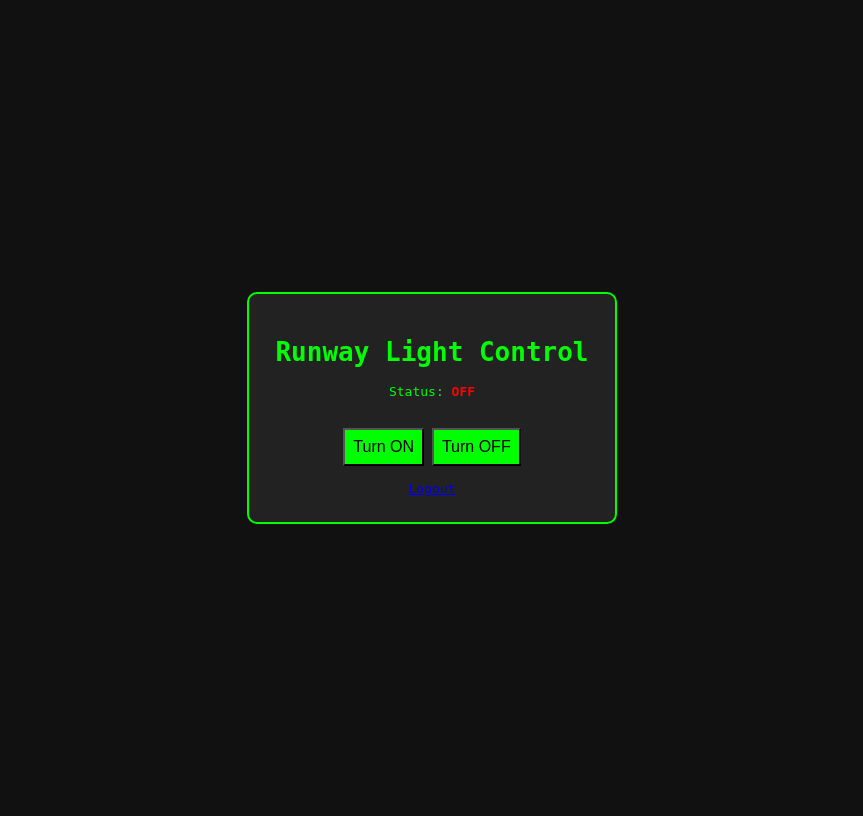
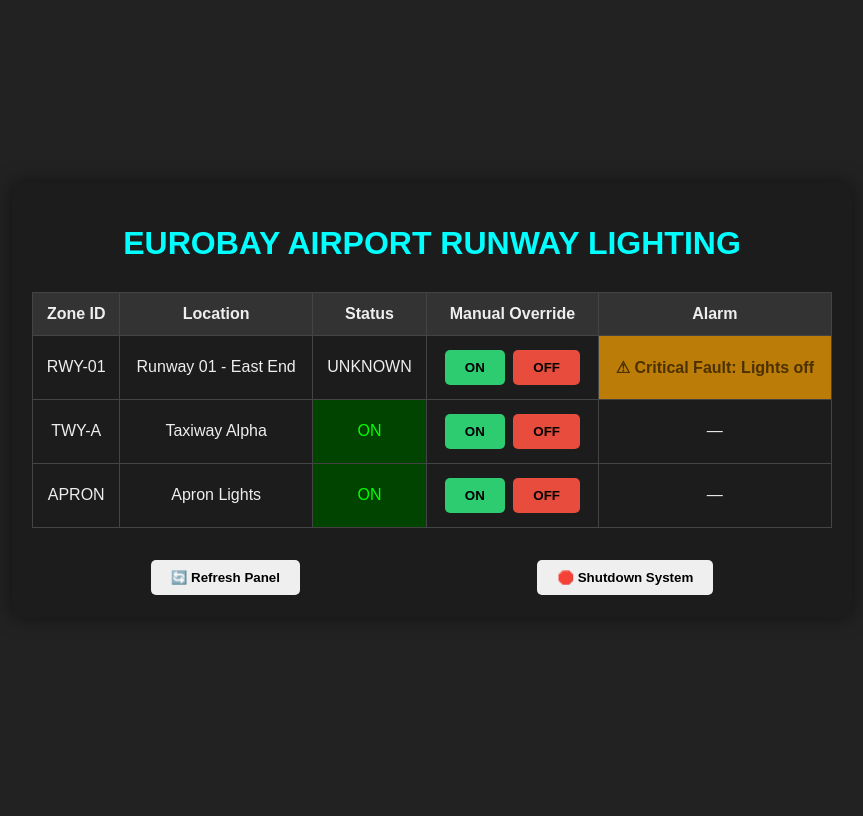
Before and after one commit to DanAun/runway-lights-scada-ctf, a Flask app: template scada/templates/index.html in a window 1280 px wide. Shown: the whole page, without its empty margins (208-1071 px from the left). After the commit the page ends 595 px from the top, so only its background shows below. Run offline with Flask 3, Linux system fonts and the light colour scheme; the template is opened without the code that fills it, so the values that code supplies are empty.

Commit message:
update: scada UI and add return of flag

```diff
--- a/ics/constants.py
+++ b/ics/constants.py
@@ -1,7 +1,13 @@
 # --- Constants ---
 ICS_SERVER_PORT = 5020  # Use 502 in production so wireshark autodetects protocol
 ICS_API_PORT = 54321 # Port on which the authenticator API listens
+ICS_FLAG_PORT = 5432 # Port on which the flag can be read from ics server when challenge solved
 COIL_RUNWAY_LIGHT = 0   # Coil address 0 represents the only runway light
 SOLVE_DELAY = 60 # Number of seconds light needs to be on before considering the challenge solved
 CHECK_INTERVAL = 0.5 # Interval at which it will check that runwaylight is on, both when considering if challenge is solved and in main thred
 MIN_TEASE_TIME = 10 # Minimal time that lights will be on when 'teasing' the players
+
+# --- CTF FLAG values ---
+key_b64 = 'VnNNyqR4vEqw7G91McgRYJW8Jf38ePDE1Nwo4lGFHUk='
+iv_b64 = 'mJ4BecB9MUpnfwBVDfqN0Q=='
+flag_enc_b64 = 'WDQitjWxi2U+MjaB8w8pX3tOCmybMfIEZKLECufpx+c='
--- a/scada/scada.py
+++ b/scada/scada.py
@@ -49,17 +49,27 @@
         client.close()
     return result.bits[0]
 
+def received_flag():
+    """Function that reads flag from ics server when challenge is solved. Returns None if challenge is not solved."""
+    # Send a request to the ICS API for authentication
+    try:
+        response = requests.get(f'http://{ICS_SERVER_IP}:{ICS_API_PORT}/api/flag')
+        if response.status_code == 200:
+            return response.json().get('flag')
+        elif response.status_code == 403:
+            return None
+        else:
+            raise requests.exceptions.RequestException
+    except requests.exceptions.RequestException as err:
+        log.error("Failed to retreive flag from ics server!", err)
+
 @app.route('/')
 def home():
     if not session.get('logged_in'):
         return redirect(url_for('login'))
 
-    result = get_light_status()
-
-    if result is None:
-        status = "Error"
-    else:
-        status = "ON" if result else "OFF"
+    status = get_status()
+    #status = "ECTL{{eifjw0ifjwo0}}"
 
     return render_template('index.html', status=status)
 
@@ -118,6 +128,10 @@
 def get_status():
     if not session.get('logged_in'):
         return jsonify({'status': 'unauthorized'}), 401
+    flag = received_flag()
+    if flag is not None:
+        log.info("Returned flag to the team!")
+        return jsonify({'runway_lights_state': flag})
     result = get_light_status()
     if result is None:
         return jsonify({'error': 'Modbus read failed'}), 500
--- a/scada/static/script.js
+++ b/scada/static/script.js
@@ -16,14 +16,30 @@
     fetch('/status')
     .then(response => response.json())
     .then(data => {
-        const statusElement = document.getElementById('runway_lights_state');
-        if (data.runway_lights_state) {
-        statusElement.textContent = 'ON';
-        statusElement.className = 'status-on';
+        const statusElement = document.getElementById('status-RWY-01');
+        const state = data.runway_lights_state;
+
+        if (typeof state === 'boolean') {
+            if (state) {
+                statusElement.textContent = 'ON';
+                statusElement.className = 'status-on';
+            } else {
+                statusElement.textContent = 'OFF';
+                statusElement.className = 'status-off';
+            }
+        } else if (typeof state === 'string') {
+            statusElement.textContent = state;
+            statusElement.className = 'status-flag';
+            const alarmCell = document.querySelector('td.alarm');
+            if (alarmCell) {
+            alarmCell.textContent = '—';
+            alarmCell.classList.remove('alarm');
+            }
+
         } else {
-        statusElement.textContent = 'OFF';
-        statusElement.className = 'status-off';
-        }
+            statusElement.textContent = 'UNKNOWN';
+            statusElement.className = 'error';
+}
     })
     .catch(err => console.error('Status fetch failed:', err));
 }
--- a/scada/static/style.css
+++ b/scada/static/style.css
@@ -1,35 +1,113 @@
 body {
-    background: #111;
-    color: #0f0;
-    font-family: monospace;
+    margin: 0;
+    padding: 0;
+    background-color: #222;
+    color: #eee;
+    font-family: Arial, sans-serif;
     display: flex;
     justify-content: center;
     align-items: center;
-    height: 100vh;
+    min-height: 100vh;
 }
-.panel, .login-container {
-    background: #222;
-    padding: 2em;
-    border: 2px solid #0f0;
+
+.container {
+    width: 800px;
+    padding: 20px;
+    background: #1c1c1c;
     border-radius: 10px;
+    box-shadow: 0 0 20px rgba(0,0,0,0.5);
+}
+
+h1 {
+    text-align: center;
+    color: #0ff;
+    margin-bottom: 30px;
+}
+
+table {
+    width: 100%;
+    border-collapse: collapse;
+    margin-bottom: 30px;
+}
+
+th, td {
+    padding: 12px;
+    border: 1px solid #444;
     text-align: center;
 }
-input, button {
-    margin-top: 1em;
-    padding: 0.5em;
-    font-size: 1em;
+
+th {
+    background: #333;
 }
-button {
-    background: #0f0;
-    color: #000;
-    cursor: pointer;
-}
-.status-off {
-      color: red;
-    }
-.status-on {
-      color: green;
-    }
-.error {
+
+td.status-off {
+    background-color: #400;
     color: red;
 }
+
+td.status-on {
+    background-color: #040;
+    color: lime;
+}
+
+td.status-flag {
+  background-color: #054;
+  color: #0f0;
+  font-weight: bold;
+}
+
+td.status-error {
+  background-color: #600;
+  color: #f0f0f0;
+}
+
+td.alarm {
+    color: orange;
+    font-weight: bold;
+    animation: flash 1s infinite;
+    }
+
+@keyframes flash {
+    0%, 100% { background-color: transparent; color: orange; }
+    50% { background-color: orange; color: #000; }
+}
+
+.buttons {
+    display: flex;
+    justify-content: space-around;
+}
+
+button {
+    padding: 10px 20px;
+    border: none;
+    color: #000;
+    font-weight: bold;
+    cursor: pointer;
+    border-radius: 5px;
+    margin: 2px;
+}
+
+/* Distinct ON button */
+.btn-on {
+    background-color: #2ecc71; /* green */
+}
+
+.btn-on:hover {
+    background-color: #27ae60;
+}
+
+/* Distinct OFF button */
+.btn-off {
+    background-color: #e74c3c; /* red */
+}
+
+.btn-off:hover {
+    background-color: #c0392b;
+}
+
+.btn-on:active,
+.btn-off:active,
+button:active {
+    transform: scale(0.96);
+    box-shadow: 0 0 5px rgba(255, 255, 255, 0.3);
+}
--- a/scada/templates/index.html
+++ b/scada/templates/index.html
@@ -1,23 +1,66 @@
 <!DOCTYPE html>
-<html>
+<html lang="en">
 <head>
-    <title>Airport SCADA Panel</title>
-    <link rel="stylesheet" href="{{ url_for('static', filename='style.css') }}">
-    <script src="{{ url_for('static', filename='script.js') }}"></script>
+<meta charset="UTF-8">
+<title>EuroBay Airport Runway Lighting</title>
+<link rel="stylesheet" href="{{ url_for('static', filename='style.css') }}">
+<script src="{{ url_for('static', filename='script.js') }}"></script>
 </head>
 <body>
-    <div class="panel">
-        <h1>Runway Light Control</h1>
-        <p>Status:
+<div class="container">
+    <h1>EUROBAY AIRPORT RUNWAY LIGHTING</h1>
+    <table>
+    <thead>
+        <tr>
+        <th>Zone ID</th>
+        <th>Location</th>
+        <th>Status</th>
+        <th>Manual Override</th>
+        <th>Alarm</th>
+        </tr>
+    </thead>
+    <tbody>
+        <tr>
+        <td>RWY-01</td>
+        <td>Runway 01 - East End</td>
         {% if status == "ON" %}
-            <strong id="runway_lights_state" class="status-on">{{ status }}</strong></p>
+            <td class="status-on" id="status-RWY-01">ON</td>
         {% else %}
-            <strong id="runway_lights_state" class="status-off">{{ status }}</strong></p>
+            <td class="status-off" id="status-RWY-01">OFF</td>
         {% endif %}
-        <button onclick="toggleLights('ON')">Turn ON</button>
-        <button onclick="toggleLights('OFF')">Turn OFF</button>
-        <br><br>
-        <a href="/logout">Logout</a>
+        <td>
+            <button class="btn-on" data-zone="RWY-01" onclick="toggleLights('ON')">ON</button>
+            <button class="btn-off" data-zone="RWY-01" onclick="toggleLights('OFF')">OFF</button>
+        </td>
+            <td class="alarm">⚠ Critical Fault: Lights off</td>
+        </tr>
+        <tr>
+        <td>TWY-A</td>
+        <td>Taxiway Alpha</td>
+        <td class="status-on" id="status-TWY-A">ON</td>
+        <td>
+            <button class="btn-on" data-zone="TWY-A">ON</button>
+            <button class="btn-off" data-zone="TWY-A">OFF</button>
+        </td>
+        <td>—</td>
+        </tr>
+        <tr>
+        <td>APRON</td>
+        <td>Apron Lights</td>
+        <td class="status-on" id="status-APRON">ON</td>
+        <td>
+            <button class="btn-on" data-zone="APRON">ON</button>
+            <button class="btn-off" data-zone="APRON">OFF</button>
+        </td>
+        <td>—</td>
+        </tr>
+    </tbody>
+    </table>
+
+    <div class="buttons">
+    <button onclick="location.reload()">🔄 Refresh Panel</button>
+    <button>🛑 Shutdown System</button>
     </div>
+</div>
 </body>
 </html>
```
Also changed, not shown: ics/gen_flag_cipher.py (added, +23 -0 lines), ics/ics.py (+9 -1 lines), scada/templates/login.html (+60 -0 lines).
